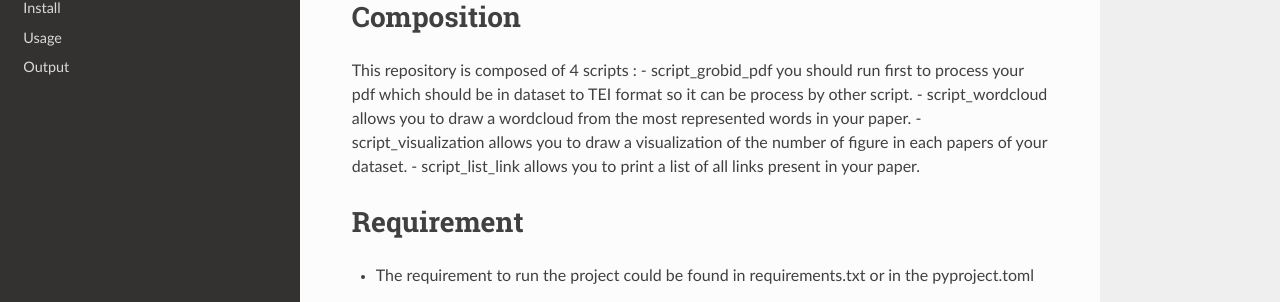
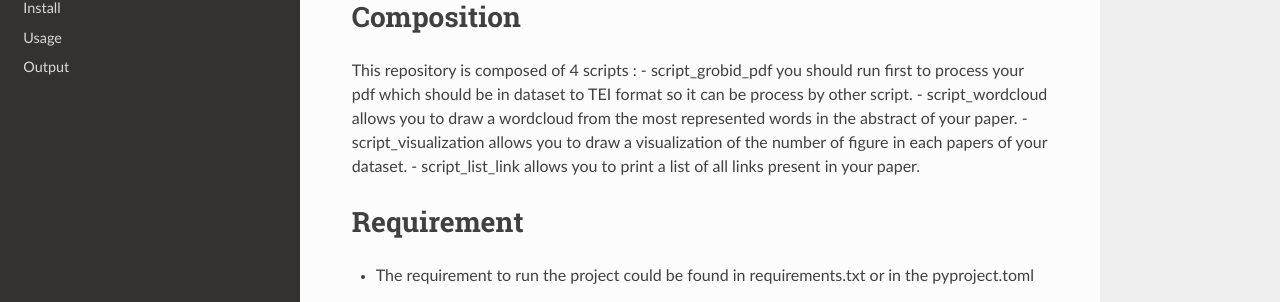
Before and after one commit to TristanHUC/CursoOpenScience, an MkDocs documentation site: the page built from docs/README.md, in a window 1280 px wide and 1117 px high. Shown: the part 157-459 px from the top of the window. Built offline with MkDocs 1.6.1, drawn with Linux system fonts in a browser that asks for light colours; nearby versions of some CDN libraries.

Commit message:
wordcloud on whole text -> wordcloud on the abstract text

```diff
--- a/docs/README.md
+++ b/docs/README.md
@@ -2,7 +2,7 @@
 # Composition
 This repository is composed of 4 scripts :
 - script_grobid_pdf you should run first to process your pdf which should be in dataset to TEI format so it can be process by other script.
-- script_wordcloud allows you to draw a wordcloud from the most represented words in your paper.
+- script_wordcloud allows you to draw a wordcloud from the most represented words in the abstract of your paper.
 - script_visualization allows you to draw a visualization of the number of figure in each papers of your dataset.
 - script_list_link allows you to print a list of all links present in your paper.
 
```
Also changed, not shown: rationale.md (+1 -1 lines), 1 other file.
